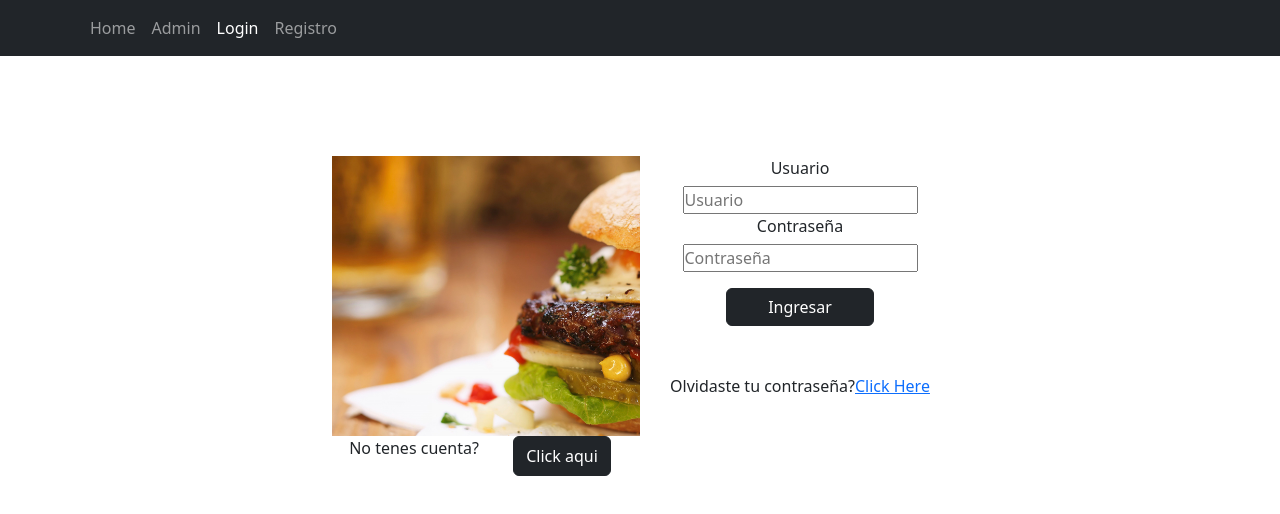
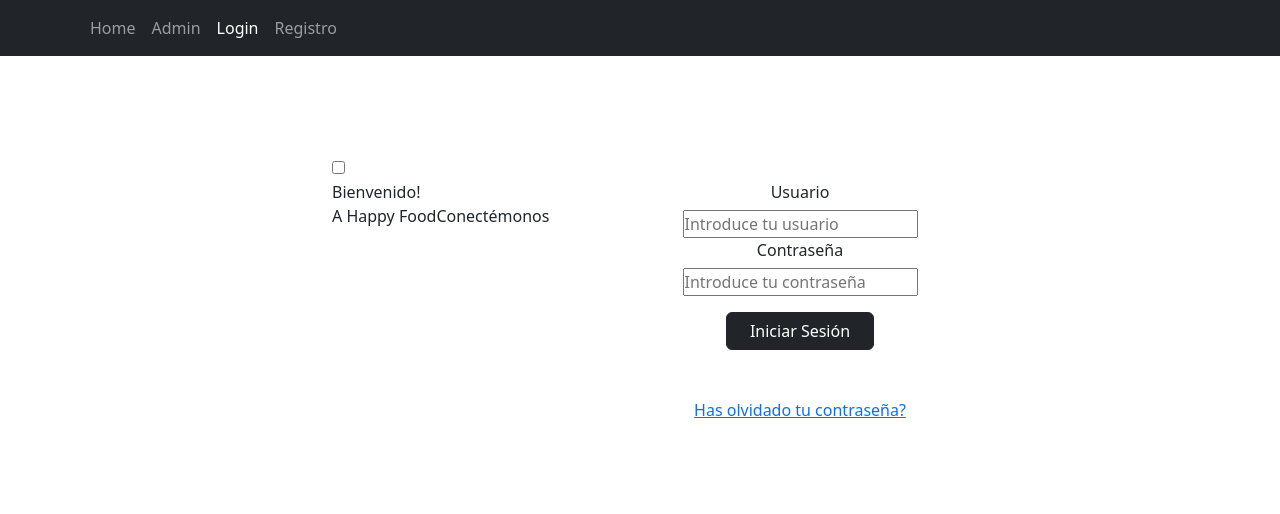
Before and after one commit to PatricioSirena/Proyecto3-RollinCode, a React (Vite) app: page /login in a window 1280 px wide. Shown: the top 514 px of the page. Built offline with nearby package versions, Linux system fonts and the light colour scheme.

Commit message:
actualizo el css de login y registro

```diff
--- a/src/pages/Login.jsx
+++ b/src/pages/Login.jsx
@@ -1,6 +1,6 @@
 import { useState } from "react";
 import { Formik, Form, Field, ErrorMessage } from "formik";
-import '../estilos/login.css'
+import '../styles/login.css'
 import Container from 'react-bootstrap/Container';
 import Row from 'react-bootstrap/Row';
 import Col from 'react-bootstrap/Col';
@@ -43,13 +43,16 @@ const Login = () => {
             >
                 {({ errors }) => (
                     <Container className='containerLogin'>
+                        <input type="checkbox" id="flip"></input>
                         <Row>
-                            <Col className="colImagen">
-                                <img className='h-25' src={imagen} alt="" />
-                                <div className='d-flex justify-content-around'>
-                                    <p>No tenes cuenta?</p>
-                                    <button className='btn btn-dark'>Click aqui</button>
-                                </div>
+                            <Col className="cover">
+                                <Col className="front">
+                                {/*<img className='h-25' src={imagen} alt="" />*/}
+                                    <Col className="text">
+                                        <span className="text-1">Bienvenido! <br /> A Happy Food</span>
+                                        <span className="text-2">Conectémonos</span>
+                                    </Col>
+                                </Col>
                             </Col>
                             <Col className="colFormulario">
                                 <Form className='formulario text-center'>
@@ -60,7 +63,7 @@ const Login = () => {
                                             id="usuario"
                                             type="text"
                                             name="usuario"
-                                            placeholder="Usuario"
+                                            placeholder="Introduce tu usuario"
                                         />
                                         <ErrorMessage name="usuario" component={() => (
                                             <div className="error">{errors.usuario}</div>
@@ -73,17 +76,16 @@ const Login = () => {
                                             id="contraseña"
                                             type="password"
                                             name="contraseña"
-                                            placeholder="Contraseña"
+                                            placeholder="Introduce tu contraseña"
                                         />
                                         <ErrorMessage name="contraseña" component={() => (
                                             <div className="error">{errors.contraseña}</div>
                                         )} />
                                     </div>
-                                    <button type="submit" className="btn btn-dark mt-3 mb-5 w-50" >Ingresar</button>
+                                    <button type="submit" className="btn btn-dark mt-3 mb-5 w-50" >Iniciar Sesión</button>
                                     {datosEnviados && <p className="usuarioRegistrado">Te registraste con exito!</p>}
                                     <div className='d-flex justify-content-center'>
-                                        <p>Olvidaste tu contraseña?</p>
-                                        <a href="#!">Click Here</a>
+                                        <a href="#!"><p>Has olvidado tu contraseña?</p></a>
                                     </div>
                                 </Form>
                             </Col>
@@ -96,3 +98,6 @@ const Login = () => {
 }
 
 export default Login
+
+                                {/*<img className='h-25' src={imagen} alt="" /> IMAGEN*/}
+                                    {/*<p>No tienes una cuenta?</p>*/}
--- a/src/pages/Registro.jsx
+++ b/src/pages/Registro.jsx
@@ -1,6 +1,6 @@
 import { useState } from "react";
 import { Formik, Form, Field, ErrorMessage } from "formik";
-import '../estilos/login.css'
+import '../styles/login.css'
 import Container from 'react-bootstrap/Container';
 import Row from 'react-bootstrap/Row';
 import Col from 'react-bootstrap/Col';
@@ -54,8 +54,8 @@ const Registro = () => {
                             <Col className="colImagen">
                                 <img className='h-25' src={imagen} alt="" />
                                 <div className='d-flex justify-content-around'>
-                                    <p>Ya tenes cuenta?</p>
-                                    <button className='btn btn-dark'>Click aqui</button>
+                                    <p>Ya tienes una cuenta?</p>
+                                    <button className='btn btn-dark'>Inicia Sesión</button>
                                 </div>
                             </Col>
                             <Col className="colFormulario">
@@ -67,20 +67,20 @@ const Registro = () => {
                                             id="usuario"
                                             type="text"
                                             name="usuario"
-                                            placeholder="Usuario"
+                                            placeholder="Introduce tu usuario"
                                         />
                                         <ErrorMessage name="usuario" component={() => (
                                             <div className="error">{errors.usuario}</div>
                                         )} />
                                     </div>
                                     <div>
-                                        <label htmlFor="correo">Correo electronico</label>
+                                        <label htmlFor="correo">Email</label>
                                         <br />
                                         <Field
                                             id="correo"
                                             type="text"
                                             name="correo"
-                                            placeholder="Correo electronico"
+                                            placeholder="Introduce tu email"
                                         />
                                         <ErrorMessage name="correo" component={() => (
                                             <div className="error">{errors.correo}</div>
@@ -93,7 +93,7 @@ const Registro = () => {
                                             id="contraseña"
                                             type="password"
                                             name="contraseña"
-                                            placeholder="Contraseña"
+                                            placeholder="Introduce tu contraseña"
                                         />
                                         <ErrorMessage name="contraseña" component={() => (
                                             <div className="error">{errors.contraseña}</div>
```
Also changed, not shown: src/styles/login.css (line endings or trailing spaces), src/styles/registro.css (renamed from src/estilos/registro.css).
